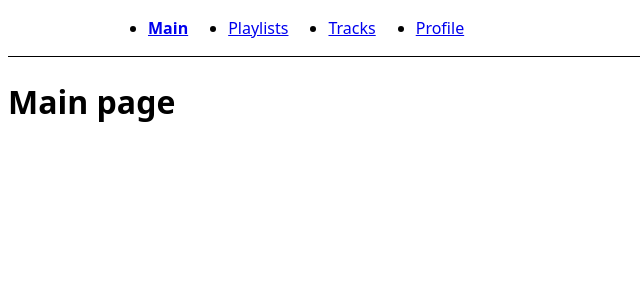
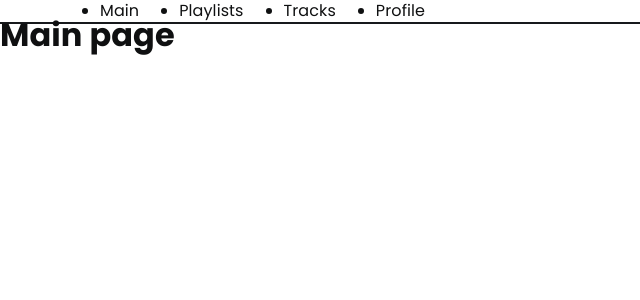
Before and after one commit to EgoshinVA/music-app, a React (Vite) app: page / in a window 1280 px wide. Shown: the top 300 px of the page, without its empty margins (0-640 px from the left). Built offline with nearby package versions, Linux system fonts and the light colour scheme.

Commit message:
init: add global styles

```diff
--- a/src/app/main.tsx
+++ b/src/app/main.tsx
@@ -1,5 +1,5 @@
 import { createRoot } from 'react-dom/client';
-import '@/shared/styles/index.css';
+import '@/shared/styles/index.scss';
 import { RouterProvider } from 'react-router';
 
 import { router } from '@/app/router';
--- /dev/null
+++ b/src/shared/styles/_boilerplate.scss
@@ -0,0 +1,59 @@
+html {
+  box-sizing: border-box;
+  height: 100%;
+
+  font-size: 100%;
+  -webkit-font-smoothing: antialiased;
+  -moz-osx-font-smoothing: grayscale;
+}
+
+section {
+  overflow-x: hidden;
+  width: 100%;
+}
+
+*,
+*::before,
+*::after {
+  box-sizing: border-box;
+  margin: 0;
+  padding: 0;
+}
+
+*:not(input, textarea) {
+  user-select: none;
+
+  -webkit-touch-callout: none;
+}
+
+input,
+button,
+select,
+textarea,
+optgroup,
+option {
+  font-family: inherit;
+  font-size: inherit;
+  font-weight: inherit;
+  font-style: inherit;
+  color: inherit;
+}
+
+a {
+  color: inherit;
+  text-decoration: none;
+}
+
+a:not([class]) {
+  text-decoration-skip-ink: auto;
+}
+
+body {
+  font-family: var(--font-family), sans-serif;
+  font-size: var(--font-size-m);
+  font-weight: var(--font-weight-regular);
+  line-height: 140%;
+  background-color: var(--white-white-1);
+
+  color: var(--dark-bg-dark-bg-1);
+}
--- /dev/null
+++ b/src/shared/styles/_colors.scss
@@ -0,0 +1,19 @@
+:root {
+  --primary-teal: #0bc7e3;
+  --primary-green: #08e193;
+  --secondary-red: #f35757;
+  --secondary-green: #37c75f;
+  --secondary-gray: #272a2e;
+  --secondary-light-gray: #49525f;
+  --black-black-1: #171717;
+  --black-black-2: #17191c;
+  --black-black-3: #828282;
+  --white-white-1: #fff;
+  --white-white-2: #f8f8f8;
+  --white-white-3: #bdbdbd;
+  --dark-bg-dark-bg-1: #0f1011;
+  --dark-bg-dark-bg-2: #171a1e;
+  --dark-bg-dark-bg-3: #292d32;
+  --grey: #929e9f;
+  --light-grey-1: #e4e4e4;
+}
--- /dev/null
+++ b/src/shared/styles/_typography.scss
@@ -0,0 +1,45 @@
+@import 'https://fonts.googleapis.com/css2?family=Poppins:wght@300;400;500;600;700&display=swap';
+@import 'https://fonts.googleapis.com/css2?family=Quicksand:wght@300..700&display=swap';
+
+:root {
+  --font-family: 'Poppins', sans-serif;
+  --font-family-second: 'Quicksand', sans-serif;
+
+  // line heights
+  --line-height-xs: 12px;
+  --line-height-s: 14px;
+  --line-height-m: 18px;
+  --line-height-l: 20px;
+  --line-height-xl: 24px;
+  --line-height-xxl: 28px;
+
+  // font weights
+  --font-weight-regular: 400;
+  --font-weight-medium: 500;
+  --font-weight-semi-bold: 600;
+  --font-weight-bold: 700;
+  --font-weight-extra-bold: 800;
+
+  // font sizes
+  --font-size-xs: 12px;
+  --font-size-s: 14px;
+  --font-size-m: 16px;
+  --font-size-l: 18px;
+  --font-size-xl: 20px;
+  --font-size-xxl: 24px;
+
+  // media
+  --media-width-sm: 576px;
+  --media-width-md: 768px;
+  --media-width-lg: 992px;
+  --media-width-xl: 1200px;
+  --media-width-xll: 1435px;
+
+  // layout
+  --mobile-header-height: calc(60px + max(var(--safe-area-inset-top), 0px));
+  --mobile-footer-height: calc(60px + max(var(--safe-area-inset-bottom), 0px));
+
+  -webkit-font-smoothing: antialiased;
+  text-rendering: optimizespeed;
+  letter-spacing: 0.1px;
+}
--- a/src/shared/styles/index.css
+++ /dev/null
@@ -1,5 +0,0 @@
-:root {
-  font-family: system-ui, Avenir, Helvetica, Arial, sans-serif;
-  line-height: 1.5;
-  font-weight: 400;
-}
--- /dev/null
+++ b/src/shared/styles/index.scss
@@ -0,0 +1,3 @@
+@forward 'colors';
+@forward 'typography';
+@forward 'boilerplate';
--- a/src/widgets/header/header.module.scss
+++ b/src/widgets/header/header.module.scss
@@ -1,5 +1,5 @@
 .container {
-  border-bottom: 1px solid black;
+  border-bottom: 2px solid var(--black-black-2);
   padding-left: 100px;
 }
 
@@ -9,5 +9,5 @@
 }
 
 .activeLink {
-  font-weight: bold;
+  font-weight: var(--font-size-m);
 }
```
Also changed, not shown: src/entities/index.ts (added), src/features/index.ts (added).
